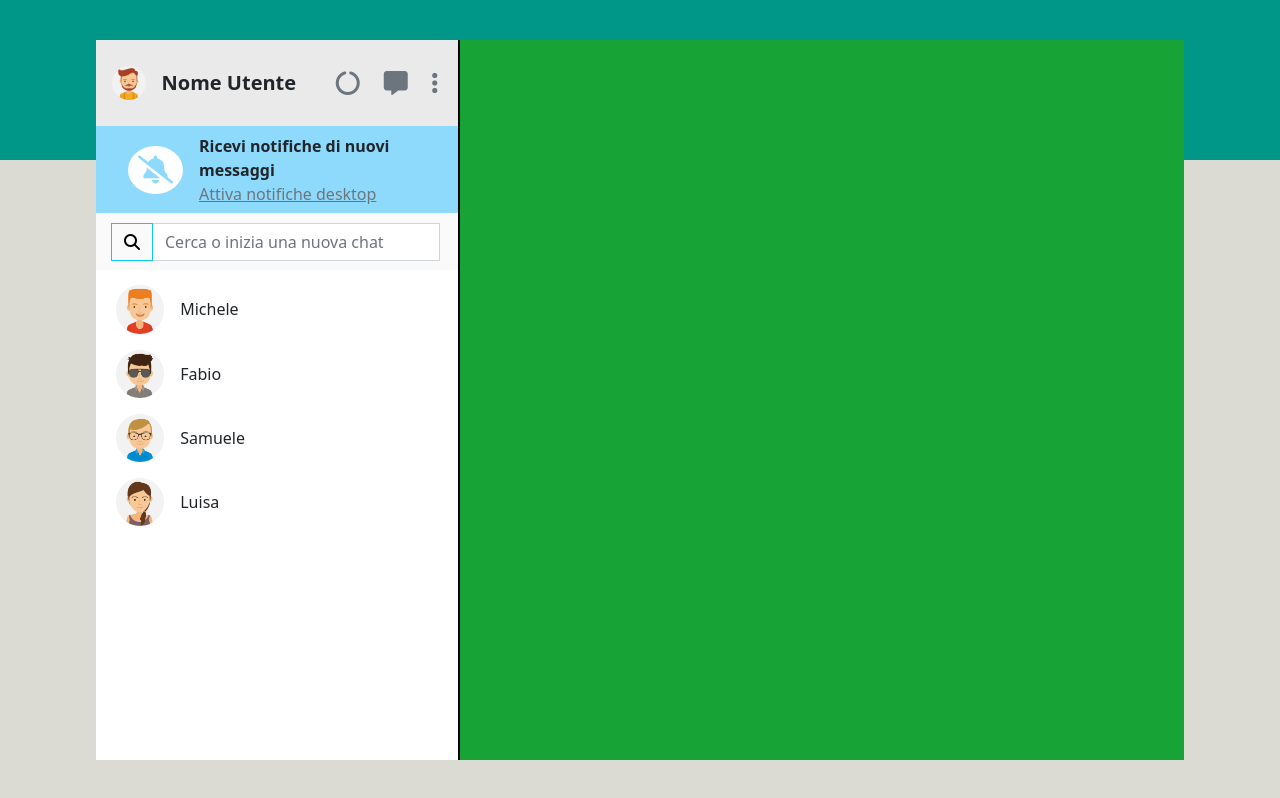
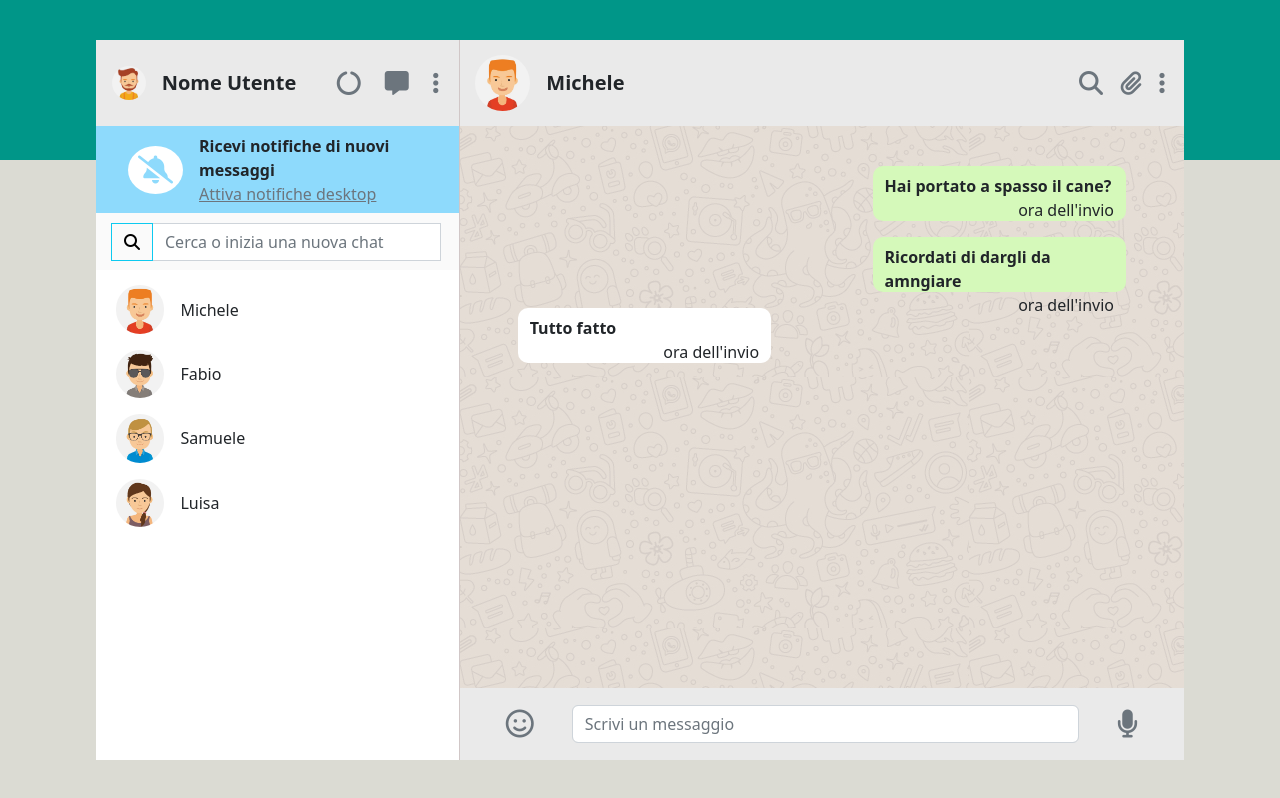
Before and after one commit to GiacomoSeveri/vue-boolzapp, a plain HTML site: page index.html in a window 1280 px wide. Drawn offline with nearby package versions, Linux system fonts and the light colour scheme.

Commit message:
finish layout

```diff
--- a/css/style.css
+++ b/css/style.css
@@ -19,14 +19,14 @@
     height: 90vh;
     padding: 0;
     /* background-color: rgb(180, 19, 19); */
-    border-right: solid 1px #000;
+    /* border: solid 1px #000; */
 }
 
 .try-big {
     padding: 0;
     height: 90vh;
-    background-color: rgb(24, 163, 54);
-    border-left: solid 1px #000;
+    /* background-color: rgb(24, 163, 54); */
+    border-left: solid 1px rgb(209, 199, 199);
 }
 
 .floater {
@@ -94,3 +94,54 @@
     padding: 15px 20px 10px 20px;
     overflow-y: auto;
 }
+
+/* main corp */
+
+.current-chat {
+    height: 12%;
+    padding: 10px 15px 10px 15px;
+    position: sticky;
+    background-color: #EAEAEA;
+}
+
+.pictures-chat {
+    max-width: 12%;
+}
+
+.profile-pictures-chat {
+    max-width: 100%;
+    border-radius: 50%;
+}
+
+/* chat */
+
+.chat {
+    height: 78%;
+    background-image: url(../img/mine.jpg);
+    overflow-y: auto;
+    padding: 40px 70px;
+}
+
+.my-message {
+    background-color: #D5F9BA;
+    height: 55px;
+    border-radius: 10px;
+}
+
+.contact-message {
+    background-color: #fff;
+    height: 55px;
+    border-radius: 10px;
+}
+
+/* type zone */
+
+.type-zone {
+    height: 10%;
+    background-color: #EAEAEA;
+    position: sticky;
+}
+
+.footer-measures {
+    width: 70%;
+}
--- a/index.html
+++ b/index.html
@@ -75,7 +75,54 @@
 
                 </div>
 
-                <div class="col-8 try-big"></div>
+                <div class="col-8 try-big">
+
+                    <!-- chat aperta -->
+                    <div class=" current-chat d-flex justify-content-between align-items-center">
+                        <div class="d-flex align-items-center">
+                            <figure class="img-fluid pictures-chat mb-0" >
+                                <img src="img/avatar_1.jpg" alt="" class="profile-pictures-chat" type="button">
+                            </figure>
+                            <p class="ms-3 mb-0 fw-semibold fs-5" type="button">Michele</p>
+                            <!-- <p>Ultimo accesso oggi alle</p> -->
+                        </div>
+                        <div class="d-flex">
+                            <i class="fa-solid fa-magnifying-glass pe-3 fs-4 text-secondary" type="button"></i>
+                            <i class="fa-solid fa-paperclip pe-3 fs-4 text-secondary" type="button"></i>
+                            <i class="fa-solid fa-ellipsis-vertical pe-1 fs-4 text-secondary" type="button"></i>
+                        </div>
+                    </div>
+
+                    <!-- chat -->
+                    <div class="chat">
+                        <div class="row">
+                            <div class="offset-7 col-5 my-message mb-3 pt-2">
+                                <p class="m-0 fw-semibold">Hai portato a spasso il cane?</p>
+                                <p class="m-0 fw-lighter text-end">ora dell'invio</p>
+                            </div>
+                        </div>
+                        <div class="row">
+                            <div class="offset-7 col-5 my-message mb-3 pt-2">
+                                <p class="m-0 fw-semibold">Ricordati di dargli da amngiare</p>
+                                <p class="m-0 fw-lighter text-end">ora dell'invio</p>
+                            </div>
+                        </div>
+                        <div class="row">
+                            <div class="col-5 contact-message pt-2">
+                                <p class="m-0 fw-semibold">Tutto fatto</p>
+                                <p class="m-0 fw-lighter text-end">ora dell'invio</p>
+                            </div>
+                        </div>
+                    </div>
+
+                    <!-- type footer -->
+                    <div class="type-zone d-flex justify-content-evenly align-items-center">
+                        <i class="fa-regular fa-face-smile ms-2 fs-3 text-secondary" type="button"></i>
+                        <input type="text" class="form-control footer-measures" placeholder="Scrivi un messaggio">
+                        <i class="fa-solid fa-microphone me-2 fs-3 text-secondary" type="button"></i>
+                    </div>
+
+                </div>
             </div>
         </div>
     </div>
```
